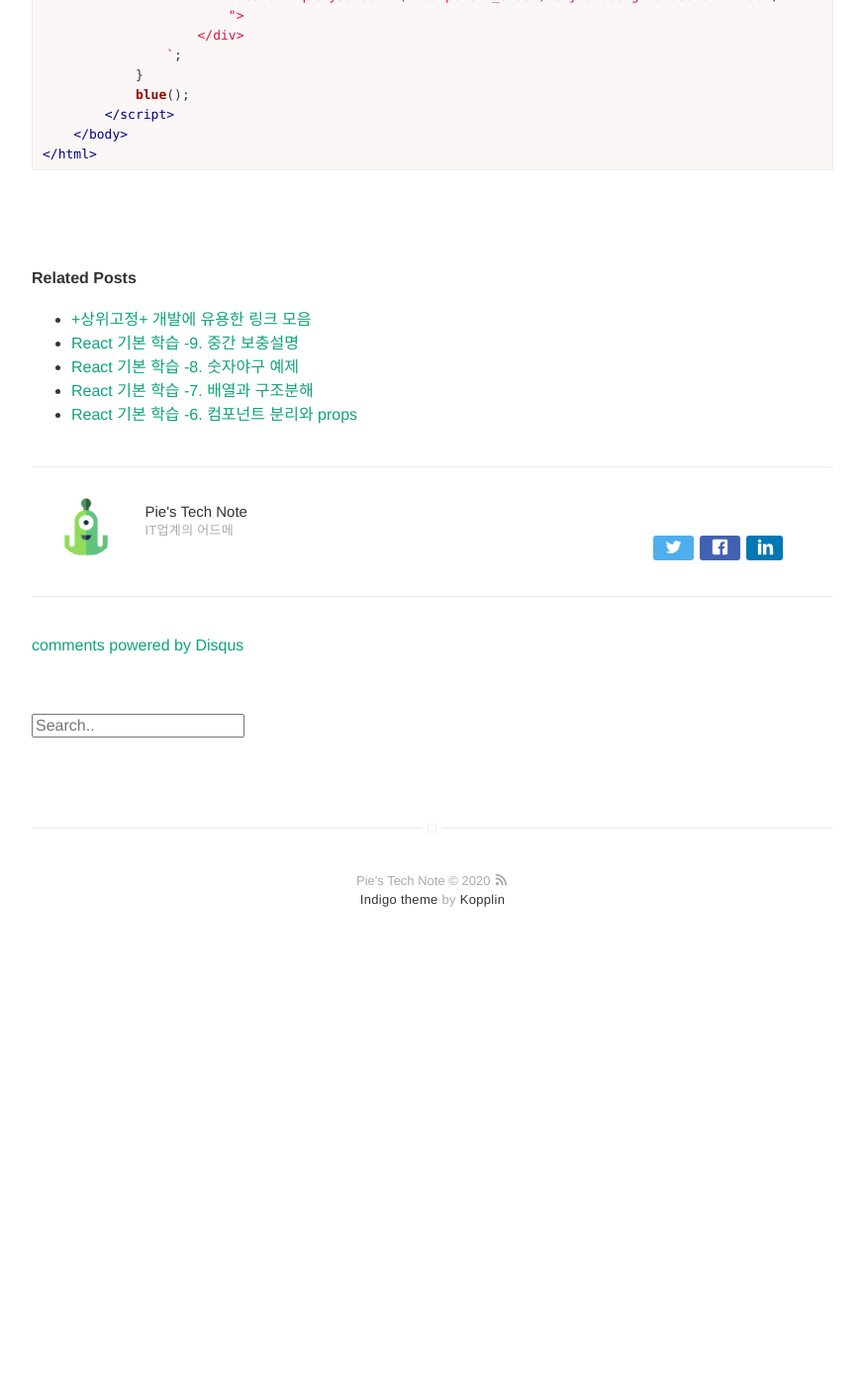
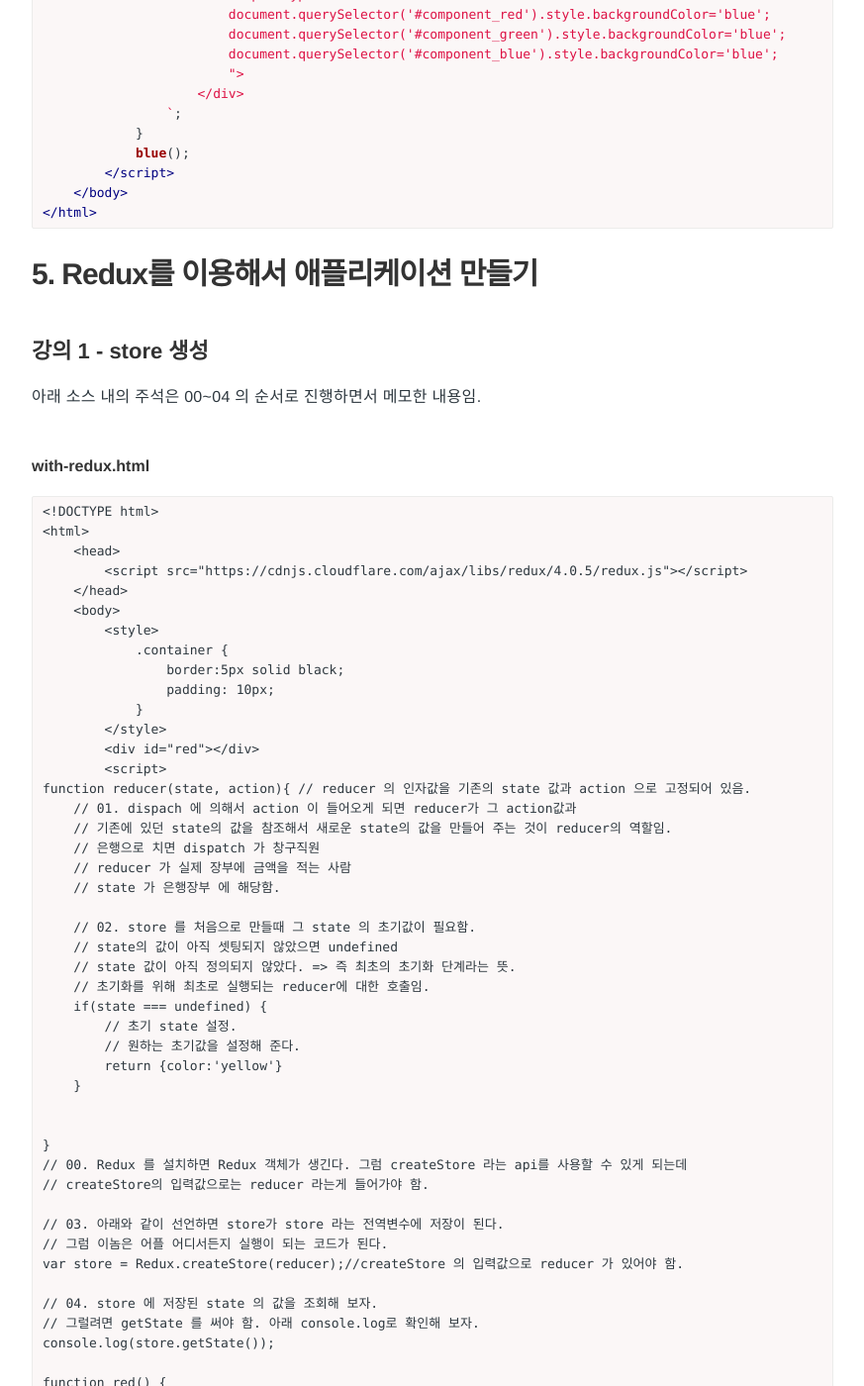
Before and after one commit to Pie001/pie001.github.io, a Jekyll site: the page built from _posts/2020-11-24-0079.md, in a window 1280 px wide and 1400 px high, scrolled down 2864 px. Shown: the whole window at 99% size, without its empty margins (203-1076 px from the left). Built offline with Jekyll 4.4.1, drawn with Linux system fonts in a browser that asks for light colours; comment, search, counter and statistics services are not loaded; before the commit the page ends 3910 px from its top, so only the background shows below that; some of the changed text lies outside the part shown.

Commit message:
Update 2020-11-24-0079.md

````diff
--- a/_posts/2020-11-24-0079.md
+++ b/_posts/2020-11-24-0079.md
@@ -46,7 +46,7 @@
 
 # 4. Redux 없이 애플리케이션 만들기
 개 노가다!
-without-redux.html
+#### without-redux.html
 ```html
 <html>
     <body>
@@ -105,3 +105,74 @@
     </body>
 </html>
 ```
+
+# 5. Redux를 이용해서 애플리케이션 만들기
+
+## 강의 1 - store 생성
+
+아래 소스 내의 주석은 00~04 의 순서로 진행하면서 메모한 내용임.
+#### with-redux.html
+```
+<!DOCTYPE html>
+<html>
+    <head>
+        <script src="https://cdnjs.cloudflare.com/ajax/libs/redux/4.0.5/redux.js"></script>
+    </head>
+    <body>
+        <style>
+            .container {
+                border:5px solid black;
+                padding: 10px;
+            }
+        </style>
+        <div id="red"></div>
+        <script>
+function reducer(state, action){ // reducer 의 인자값을 기존의 state 값과 action 으로 고정되어 있음.
+    // 01. dispach 에 의해서 action 이 들어오게 되면 reducer가 그 action값과
+    // 기존에 있던 state의 값을 참조해서 새로운 state의 값을 만들어 주는 것이 reducer의 역할임.
+    // 은행으로 치면 dispatch 가 창구직원
+    // reducer 가 실제 장부에 금액을 적는 사람
+    // state 가 은행장부 에 해당함.
+
+    // 02. store 를 처음으로 만들때 그 state 의 초기값이 필요함.
+    // state의 값이 아직 셋팅되지 않았으면 undefined
+    // state 값이 아직 정의되지 않았다. => 즉 최초의 초기화 단계라는 뜻.
+    // 초기화를 위해 최초로 실행되는 reducer에 대한 호출임.
+    if(state === undefined) {
+        // 초기 state 설정.
+        // 원하는 초기값을 설정해 준다.
+        return {color:'yellow'}
+    }
+
+
+}
+// 00. Redux 를 설치하면 Redux 객체가 생긴다. 그럼 createStore 라는 api를 사용할 수 있게 되는데
+// createStore의 입력값으로는 reducer 라는게 들어가야 함.
+
+// 03. 아래와 같이 선언하면 store가 store 라는 전역변수에 저장이 된다.
+// 그럼 이놈은 어플 어디서든지 실행이 되는 코드가 된다.
+var store = Redux.createStore(reducer);//createStore 의 입력값으로 reducer 가 있어야 함.
+
+// 04. store 에 저장된 state 의 값을 조회해 보자.
+// 그럴려면 getState 를 써야 함. 아래 console.log로 확인해 보자.
+console.log(store.getState());
+
+function red() {
+    var state = store.getState(); // 05. state 값을 가져온다.
+    // 06. state 로 컴포넌트의 초기값을 설정할 수 있다.
+    document.querySelector('#red').innerHTML = `
+        <div class="container" id="component_red" style="background-color:${state.color}">
+            <h1>red</h1>
+            <input type="button" value="fire" onclick="
+            document.querySelector('#component_red').style.backgroundColor='red';
+            document.querySelector('#component_green').style.backgroundColor='red';
+            document.querySelector('#component_blue').style.backgroundColor='red';
+            ">
+        </div>
+    `;
+}
+red();
+        </script>
+    </body>
+</html>
+```
````
